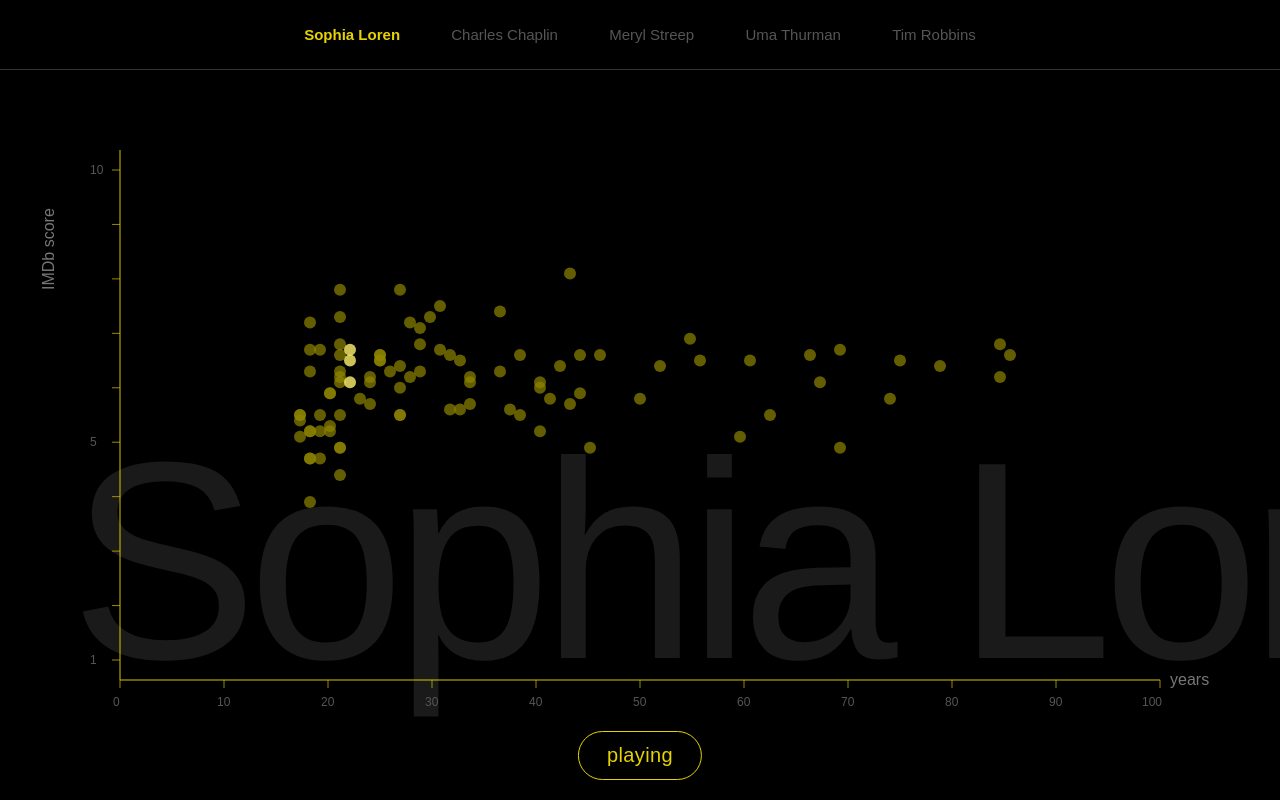
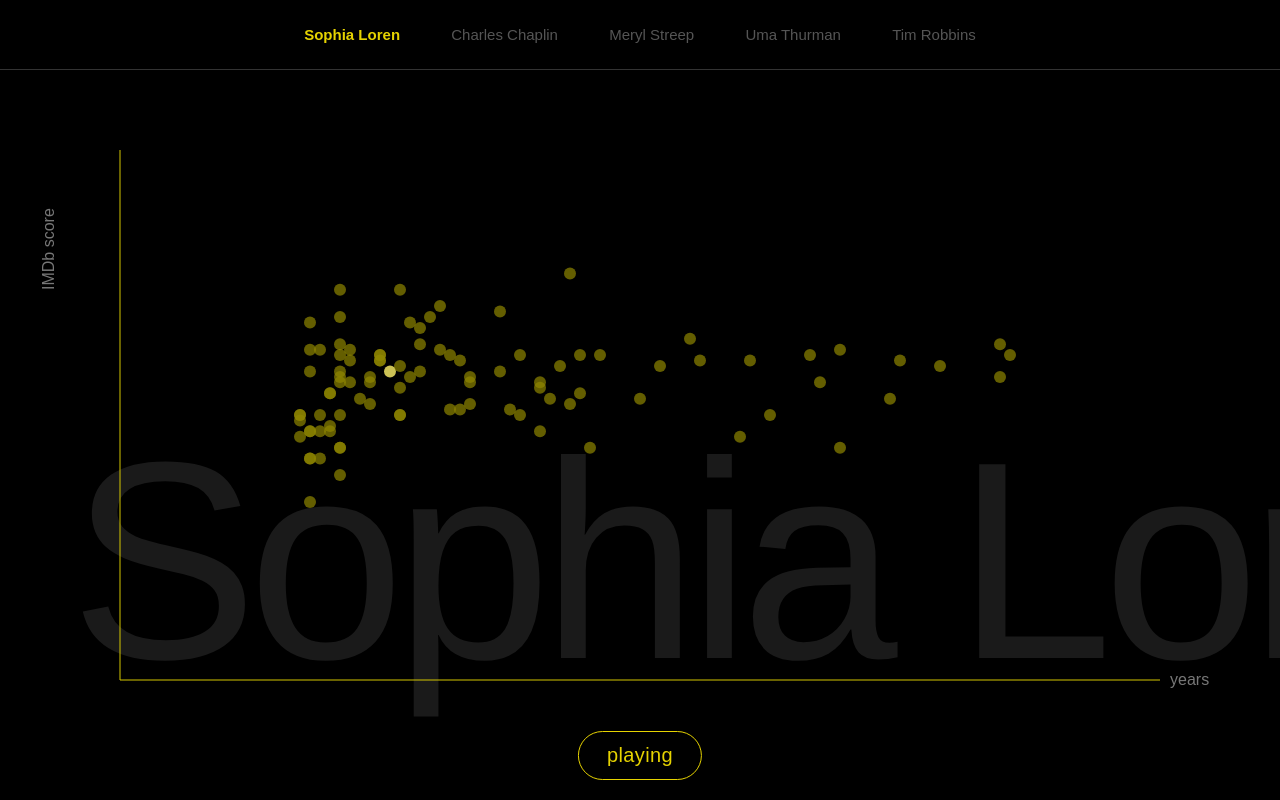
Before and after one commit to john-smith-fm/sonification, a plain HTML site: page index.html in a window 1280 px wide. Both pictures are taken after a click on the button "click to play". Shown: the top 800 px of the page. Drawn offline with Linux system fonts and the light colour scheme.

Commit message:
Update index.html

```diff
--- a/index.html
+++ b/index.html
@@ -186,17 +186,6 @@
  yl.setAttribute('transform','rotate(-90 54 220)');
  text('years',right+10,bottom+5,'label');
 
- for(let age=0; age<=100; age+=10){
-   const tx=map(age,0,100,left,right);
-   line(tx,bottom,tx,bottom+8,'tick');
-   const lbl=text(age,tx-7,bottom+26,'tickLabel');
-   if(age===100) lbl.setAttribute('x',tx-18);
- }
- for(let score=1; score<=10; score+=1){
-   const ty=map(score,1,10,bottom-20,top+20);
-   line(left-8,ty,left,ty,'tick');
-   if(score===1 || score===5 || score===10) text(score,left-30,ty+4,'tickLabel');
- }
 
  currentMovies.forEach(movie=>{
   const age=(movie.age!==undefined && movie.age!==null) ? Number(movie.age) : movie.release-birth;
@@ -212,7 +201,7 @@
    tooltip.style.display='block';
    tooltip.style.left=(e.clientX+12)+'px';
    tooltip.style.top=(e.clientY+12)+'px';
-   tooltip.innerHTML=`<b>${movie.title}</b><br>${movie.release} · age ${age}<br>IMDb: ${movie.score}`;
+   tooltip.innerHTML=`${movie.title}<br>${movie.release} · age ${age}<br>IMDb: ${movie.score}`;
   };
   movie.element=c;
   svg.appendChild(c);
@@ -222,7 +211,7 @@
 document.body.addEventListener('click',()=>tooltip.style.display='none');
 
 function freq(score){
- const min=55,max=4200;
+ const min=55,max=2200;
  const t=(clamp(score,1,10)-1)/9;
  return min*Math.pow(max/min,t);
 }
@@ -325,7 +314,7 @@
 
    const years=Object.keys(groups).sort((a,b)=>Number(a)-Number(b));
 
-   const step=0.50;
+   const step=0.26;
    const visualHold=0.42;
    const leadTime=0.25;
    const startBase=audioCtx.currentTime+leadTime;
```
